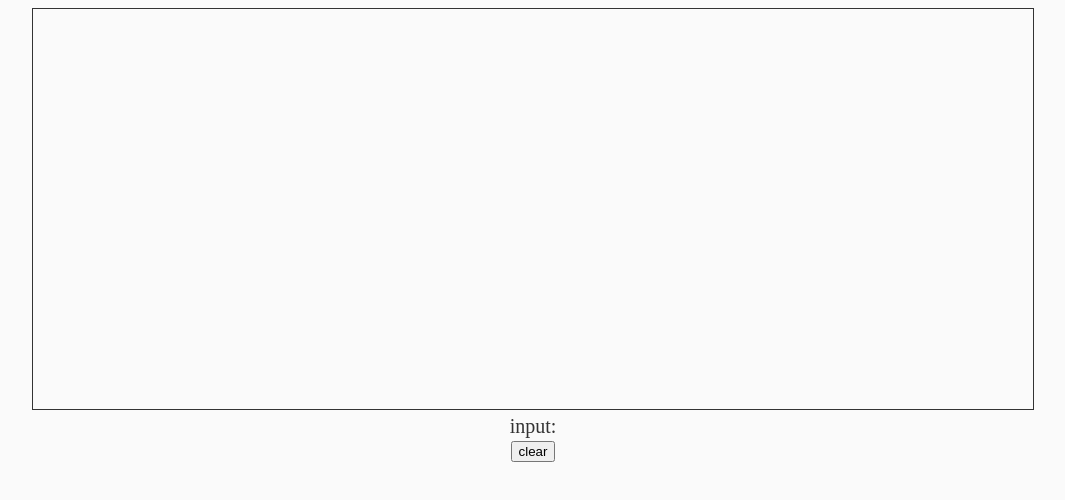
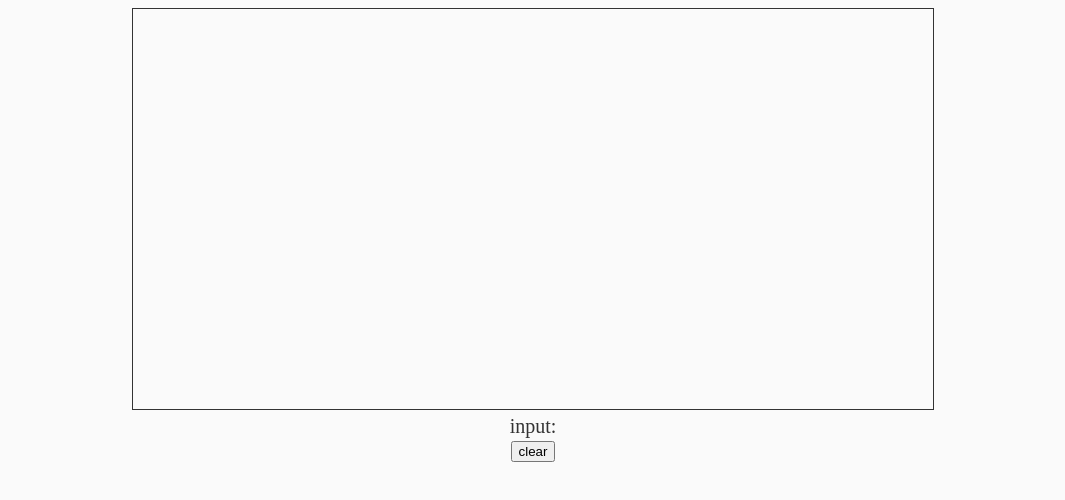
Before and after one commit to pikasigu/Tegaki, a plain HTML site: page tegaki.html in a window 1280 px wide. Shown: the whole page, without its empty margins (107-1172 px from the left). Drawn offline with nearby package versions, Linux system fonts and the light colour scheme.

Commit message:
no message

```diff
--- a/tegaki.html
+++ b/tegaki.html
@@ -25,7 +25,7 @@
 
   </head>
   <body>
-    <canvas width="1000" height="400" id="mycanvas">
+    <canvas width="800" height="400" id="mycanvas">
       Canvasに対応したブラウザを用意して下さい。
     </canvas>
     <div id="input">input:</div>
```
